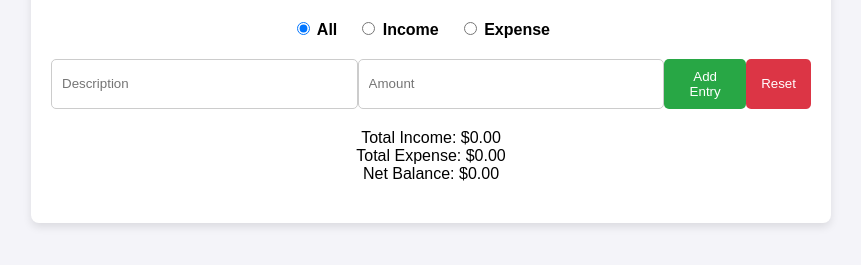
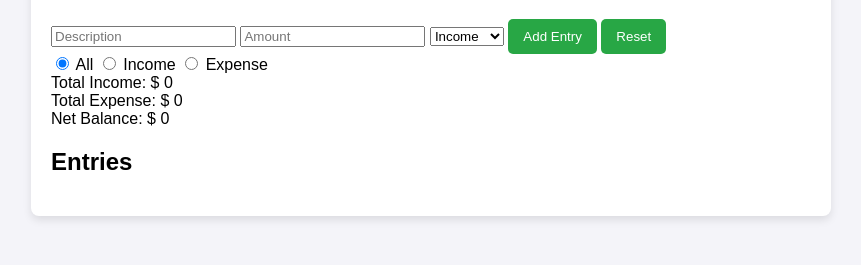
Before and after one commit to PradeeshKumarR/Income-Expense-Calculator, a plain HTML site: page index.html in a window 1280 px wide. Shown: the part 81-346 px from the top of the page, without its empty margins (209-1070 px from the left). Drawn offline with Linux system fonts and the light colour scheme.

Commit message:
Update index.html

```diff
--- a/index.html
+++ b/index.html
@@ -5,44 +5,57 @@
     <meta name="viewport" content="width=device-width, initial-scale=1.0" />
     <title>Income Expense Calculator</title>
     <link rel="stylesheet" href="style.css" />
-    <!-- If using Tailwind, link it here -->
   </head>
   <body>
     <div class="container">
-      <h1>Income Expense Calculator</h1>
+      <header>
+        <h1>Income Expense Calculator</h1>
+      </header>
 
-      <!-- Filter Section -->
-      <div class="filters">
-        <label>
-          <input type="radio" name="filter" value="all" checked /> All
-        </label>
-        <label>
-          <input type="radio" name="filter" value="income" /> Income
-        </label>
-        <label>
-          <input type="radio" name="filter" value="expense" /> Expense
-        </label>
-      </div>
+      <section class="input-section">
+        <input
+          type="text"
+          name="description"
+          id="description"
+          placeholder="Description"
+          required
+        />
+        <input
+          type="number"
+          name="amount"
+          id="amount"
+          placeholder="Amount"
+          required
+        />
 
-      <!-- Input Section -->
-      <div class="form-section">
-        <input type="text" id="description" placeholder="Description" />
-        <input type="number" id="amount" placeholder="Amount" />
-        <button id="addEntry">Add Entry</button>
-        <button id="resetButton">Reset</button>
-      </div>
+        <select name="type" id="type">
+          <option value="income">Income</option>
+          <option value="expense">Expense</option>
+        </select>
 
-      <!-- Summary Section -->
-      <div class="summary">
-        <div>Total Income: <span id="totalIncome">$0</span></div>
-        <div>Total Expense: <span id="totalExpense">$0</span></div>
-        <div>Net Balance: <span id="netBalance">$0</span></div>
-      </div>
+        <button type="button" id="add-entry">Add Entry</button>
+        <button type="button" id="reset-fields">Reset</button>
+      </section>
 
-      <!-- Entries Section -->
-      <ul id="entriesList">
-        <!-- List of entries will be added dynamically here -->
-      </ul>
+      <section class="filter-section">
+        <input type="radio" name="filter" id="all" value="all" checked />
+        <label for="all">All</label>
+        <input type="radio" name="filter" id="income" value="income" />
+        <label for="income">Income</label>
+        <input type="radio" name="filter" id="expense" value="expense" />
+        <label for="expense">Expense</label>
+      </section>
+
+      <section class="overview">
+        <div>Total Income: <span id="total-income">$ 0</span></div>
+        <div>Total Expense: <span id="total-expense">$ 0</span></div>
+        <div>Net Balance: <span id="net-balance">$ 0</span></div>
+      </section>
+
+      <section class="entries">
+        <h2>Entries</h2>
+        <ul id="entries-list"></ul>
+      </section>
     </div>
 
     <script src="script.js"></script>
```
